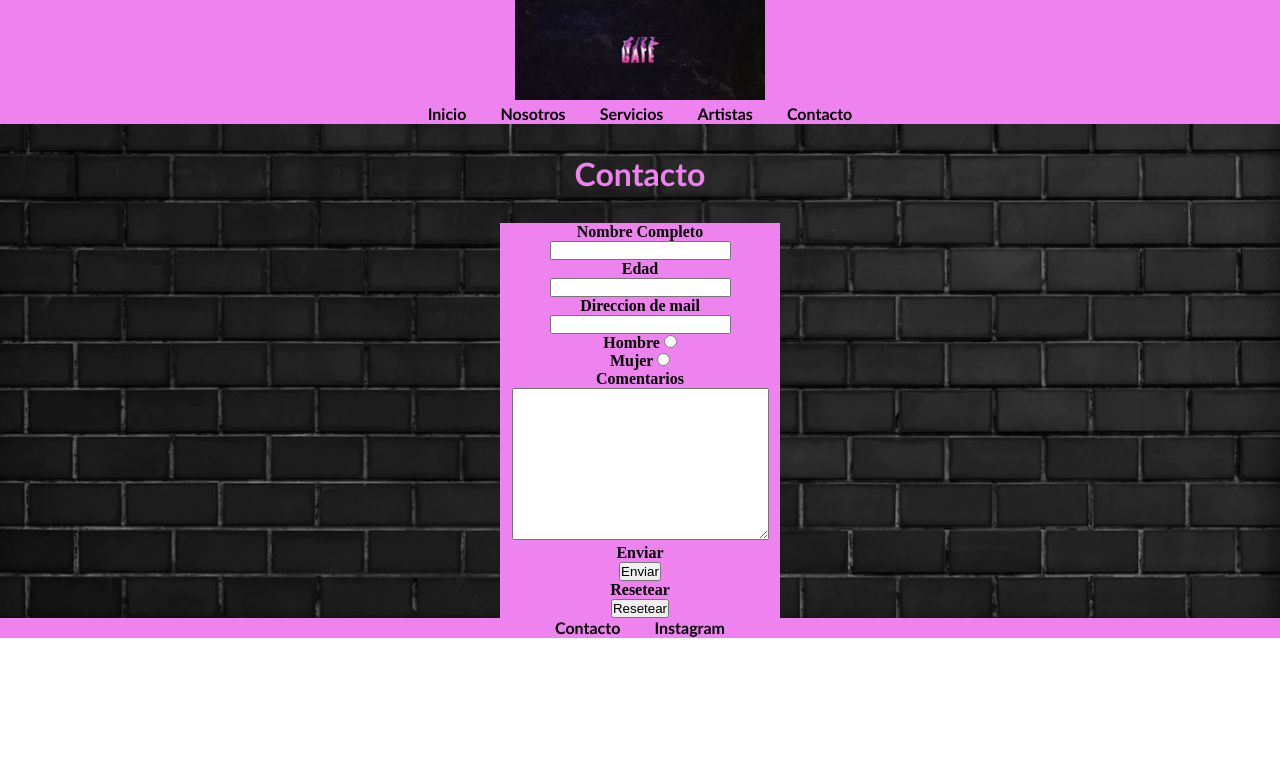
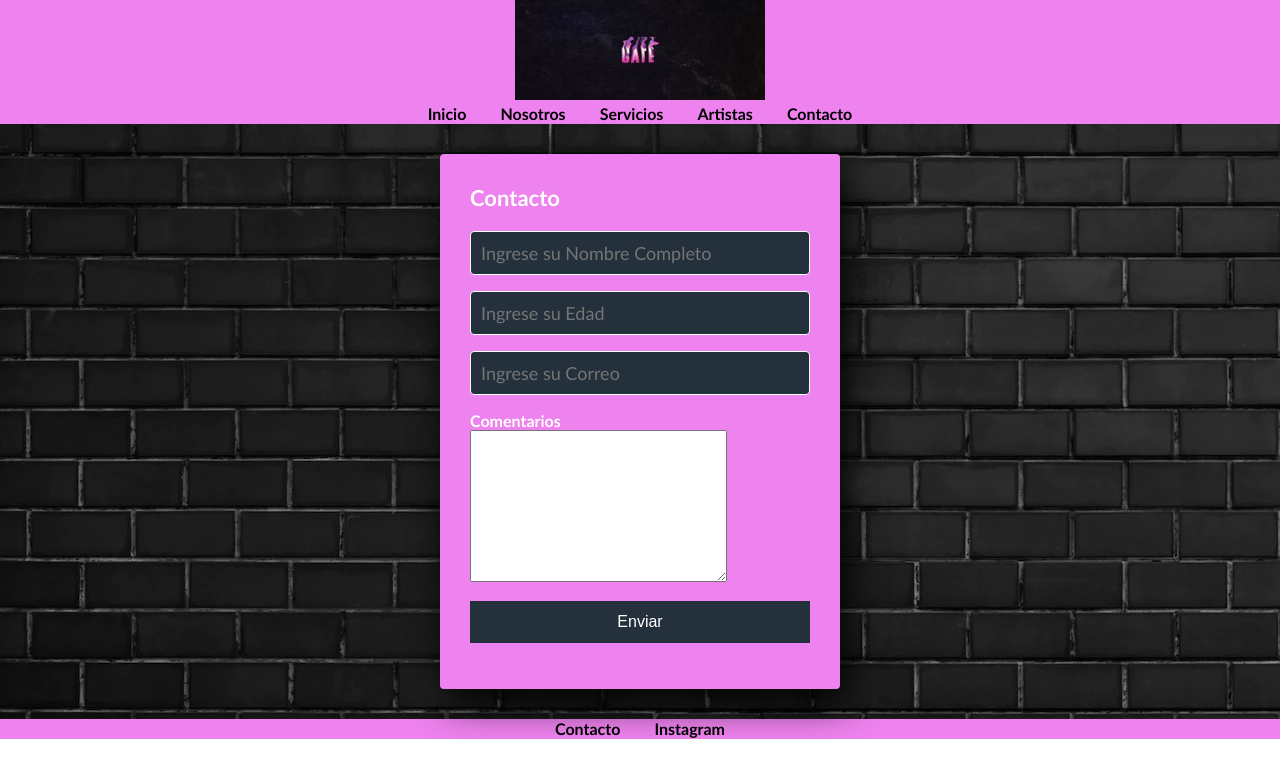
Before and after one commit to ramiroamaral10/paginawebcoderramiro, a plain HTML site: page pages/contacto.html in a window 1280 px wide. Drawn offline with Linux system fonts and the light colour scheme.

Commit message:
responsive a todas las paginas mobile y cambio de formulario

```diff
--- a/css/estilo.css
+++ b/css/estilo.css
@@ -108,9 +108,6 @@ ul li p{
 
 .bgImg{
     background-image:url(../assets/img/mainfotoladrillo.jpg);
-    background-repeat: no-repeat;
-    background-size: cover;
-
 
 
 
@@ -128,10 +125,7 @@ p{
     font-family:'Gill Sans', 'Gill Sans MT', Calibri, 'Trebuchet MS', sans-serif ;
     color: white;
 }
-label{
-    color:white
 
-}
 
 .tamanioImgEstudio1Nosotros{
     width: 800px;
@@ -142,16 +136,19 @@ label{
 
 .formCentrado{
     text-align: center;
+
 }
 .bgColorForm{
-    background-color: violet;
-    margin-left: 500px;
-    margin-right: 500px;
+background-color: violet;
+border-width: 5px;
+border-color: white;
+border-style: solid;
+max-width: 400px;
+display: flex;
+justify-content: center;
 
 }
-label{
-    color: black;
-}
+
 
 .centrarRide{
     text-align: center;
--- a/css/estilocontacto.css
+++ b/css/estilocontacto.css
@@ -1,27 +1,97 @@
 @media only screen and (max-width: 768px){
-    .centrarformulario{
+
+    .gridmobilecontacto{
         display: grid;
-        grid-template-columns: 100% ;
-        grid-template-rows: auto;
         grid-template-areas:
-        "h1mobilecontacto"
-        "formmobilecentrado";
+        "header"
+        "main"
+        "footer"
+        ;
 
     }
-    .h1mobilecontacto{
-        grid-area: h1mobilecontacto;
-        display: flex;
-        justify-content: center;
-
-        max-width: 400px;
-    }
-    .formmobilecentrado{
-        grid-area: formmobilecentrado;
-        display: flex;
-        justify-content: center;
-        max-width: 400px;
-
-    }
+    header{
+        grid-area: header;
 
 
     }
+    nav{
+
+        display: flex;
+        flex-direction: column;
+        max-width: 100vw;
+
+    }
+    main{
+        grid-area: main;
+    }
+    footer{
+        grid-area: footer;
+    }
+    .form-contacto{
+        max-width: 300px;
+    }
+}
+
+
+
+.form-contacto{
+    align-items: center;
+}
+
+.form-contacto {
+    width: 400px;
+    background: violet;
+    padding: 30px;
+    margin: auto;
+    margin-top: 30px;
+    margin-bottom: 30px;
+    border-radius: 4px;
+    font-family: 'Gill Sans', 'Gill Sans MT', Calibri, 'Trebuchet MS', sans-serif;
+    color: white;
+    box-shadow: 7px 13px 37px #000;
+}
+
+.form-contacto h4 {
+    font-size: 22px;
+    margin-bottom: 20px;
+}
+
+.controles {
+    width: 100%;
+    background: #24303c;
+    padding: 10px;
+    border-radius: 4px;
+    margin-bottom: 16px;
+    border: 1px solid white;
+    font-family: 'Gill Sans', 'Gill Sans MT', Calibri, 'Trebuchet MS', sans-serif;
+    font-size: 18px;
+    color: white;
+}
+
+.form-contacto p {
+    height: 40px;
+    text-align: center;
+    font-size: 18px;
+    line-height: 40px;
+  }
+
+  .form-contacto a {
+    color: white;
+    text-decoration: none;
+  }
+
+  .form-contacto a:hover {
+    color: white;
+    text-decoration: underline;
+  }
+
+  .form-contacto .botones {
+    width: 100%;
+    background: #24303c;
+    background: ;
+    border: none;
+    padding: 12px;
+    color: white;
+    margin: 16px 0;
+    font-size: 16px;
+  }
--- a/pages/contacto.html
+++ b/pages/contacto.html
@@ -5,11 +5,14 @@
     <meta http-equiv="X-UA-Compatible" content="IE=edge">
     <meta name="viewport" content="width=device-width, initial-scale=1.0">
     <title>Studio Gate Contacto</title>
+    <link rel="stylesheet" href="../css/estilocontacto.css">
     <link rel="stylesheet" href="../css/estilo.css">
+
 </head>
 <body>
     <!--cONTENEDORES SEMANTICOS : header, nav, section , afticle, main , footer ,etc-->
     <!-- contenedores genericos : div(bloque) span ,(en linea)-->
+    <div class="gridmobilecontacto">
         <header class="bgColor">
             <div class="alignLogo">
                 <img src="../assets/img/logogate.jpg" alt="logo pagina web">
@@ -25,35 +28,18 @@
             </nav>
 
         </header>
-    <main class="gridbgimg bgImg" >
-        <div class="centrarformulario">
-            <div>
+        <main class="centradoformulariomain gridbgimg bgImg" >
+            <section class="form-contacto">
+                <h4>Contacto</h4>
+                <input class="controles" type="text" name="nombres" id="nombres" placeholder="Ingrese su Nombre Completo">
+                <input class="controles" type="number" name="edad" id="edad" placeholder="Ingrese su Edad">
+                <input class="controles" type="email" name="correo" id="correo" placeholder="Ingrese su Correo">
+                <label for="Comentarios">Comentarios</label>
+                <textarea class="centrartextarea" name="Comentarios" id="Comentarios" cols="30" rows="10"></textarea>
 
-                <h1 class="h1mobilecontacto">Contacto</h1>
-                <p></p>
-            </div>
-            <div class="bgColorForm felxcontacto">
-            <form class="formCentrado formmobilecentrado" action="text">
-                <label for="Nombre">Nombre Completo</label> <br>
-                <input type="text" name="Nombre" > <br>
-                <label for="Edad">Edad</label><br>
-                <input type="number"> <br>
-                <label for="Direccin de mail">Direccion de mail</label> <br>
-                <input type="text"> <br>
-                <label for="Hombre">Hombre</label>
-                <input type="radio" name="Hombre" value="Hombre"> <br>
-                <label for="Mujer">Mujer</label>
-                <input type="radio" name="Mujer" value="Mujer"> <br>
-                <label for="Comentarios">Comentarios</label> <br>
-                <textarea name="Comentarios" id="Comentarios" cols="30" rows="10"></textarea> <br>
-                <label for="Enviar">Enviar</label> <br>
-                <input type="submit" value="Enviar"> <br>
-                <label for="Resetear">Resetear</label> <br>
-                <input type="reset" value="Resetear"> <br>
+                <input class="botones" type="submit" value="Enviar">
 
-            </form>
-            </div>
-        </div>
+              </section>
         </main>
 
         <footer class="alignListasFooter bgColor">
@@ -67,5 +53,6 @@
 
 
         </footer>
+    </div>
 </body>
 </html>
```
Also changed, not shown: index.html (+2 -0 lines). Lines whose indentation alone changed are shown as unchanged.
